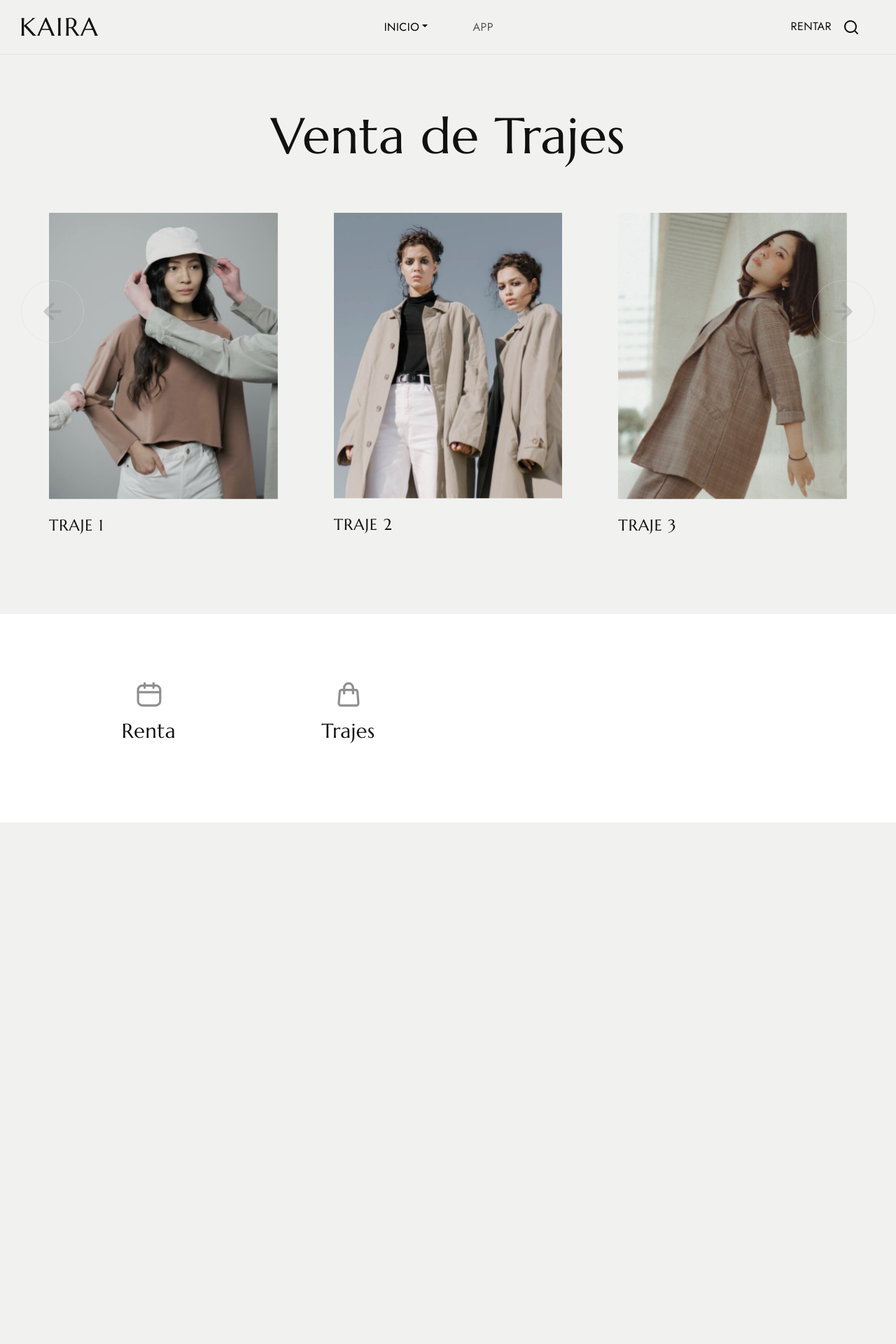
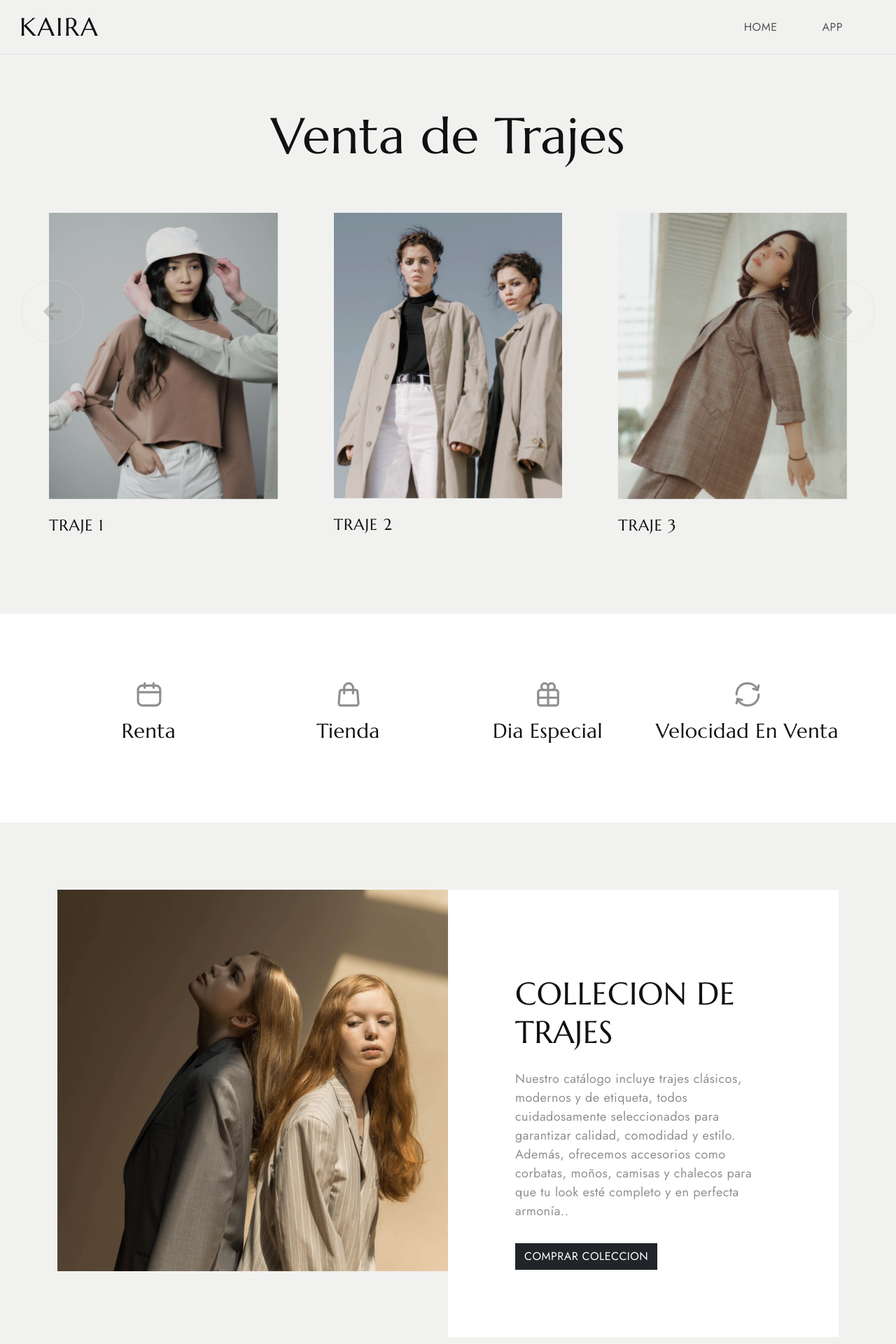
Before and after one commit to AliciaDG5894/Practica1AS, a Flask app: page / in a window 1280 px wide. Shown: the top 1920 px of the page at 70% size. Before the commit the page ends 1175 px from the top, so only its background shows below. Run offline with Flask 3, Linux system fonts and the light colour scheme.

Commit message:
Update landing-page.html

```diff
--- a/templates/landing-page.html
+++ b/templates/landing-page.html
@@ -153,92 +153,6 @@
     </defs>
   </svg>
 
-  <div class="preloader text-white fs-6 text-uppercase overflow-hidden"></div>
-
-  <div class="search-popup">
-    <div class="search-popup-container">
-
-      <form role="search" method="get" class="form-group" action="">
-        <input type="search" id="search-form" class="form-control border-0 border-bottom"
-          placeholder="Type and press enter" value="" name="s" />
-        <button type="submit" class="search-submit border-0 position-absolute bg-white"
-          style="top: 15px;right: 15px;"><svg class="search" width="24" height="24">
-            <use xlink:href="#search"></use>
-          </svg></button>
-      </form>
-
-      <h5 class="cat-list-title">Browse Categories</h5>
-
-      <ul class="cat-list">
-        <li class="cat-list-item">
-          <a href="#" title="Jackets">Jackets</a>
-        </li>
-        <li class="cat-list-item">
-          <a href="#" title="T-shirts">T-shirts</a>
-        </li>
-        <li class="cat-list-item">
-          <a href="#" title="Handbags">Handbags</a>
-        </li>
-        <li class="cat-list-item">
-          <a href="#" title="Accessories">Accessories</a>
-        </li>
-        <li class="cat-list-item">
-          <a href="#" title="Cosmetics">Cosmetics</a>
-        </li>
-        <li class="cat-list-item">
-          <a href="#" title="Dresses">Dresses</a>
-        </li>
-        <li class="cat-list-item">
-          <a href="#" title="Jumpsuits">Jumpsuits</a>
-        </li>
-      </ul>
-
-    </div>
-  </div>
-
-  <div class="offcanvas offcanvas-end" data-bs-scroll="true" tabindex="-1" id="offcanvasCart" aria-labelledby="My Cart">
-    <div class="offcanvas-header justify-content-center">
-      <button type="button" class="btn-close" data-bs-dismiss="offcanvas" aria-label="Close"></button>
-    </div>
-    <div class="offcanvas-body">
-      <div class="order-md-last">
-        <h4 class="d-flex justify-content-between align-items-center mb-3">
-          <span class="text-primary">Your cart</span>
-          <span class="badge bg-primary rounded-pill">3</span>
-        </h4>
-        <ul class="list-group mb-3">
-          <li class="list-group-item d-flex justify-content-between lh-sm">
-            <div>
-              <h6 class="my-0">Growers cider</h6>
-              <small class="text-body-secondary">Brief description</small>
-            </div>
-            <span class="text-body-secondary">$12</span>
-          </li>
-          <li class="list-group-item d-flex justify-content-between lh-sm">
-            <div>
-              <h6 class="my-0">Fresh grapes</h6>
-              <small class="text-body-secondary">Brief description</small>
-            </div>
-            <span class="text-body-secondary">$8</span>
-          </li>
-          <li class="list-group-item d-flex justify-content-between lh-sm">
-            <div>
-              <h6 class="my-0">Heinz tomato ketchup</h6>
-              <small class="text-body-secondary">Brief description</small>
-            </div>
-            <span class="text-body-secondary">$5</span>
-          </li>
-          <li class="list-group-item d-flex justify-content-between">
-            <span>Total (USD)</span>
-            <strong>$20</strong>
-          </li>
-        </ul>
-
-        <button class="w-100 btn btn-primary btn-lg" type="submit">Continue to Checkout</button>
-      </div>
-    </div>
-  </div>
-
   <nav class="navbar navbar-expand-lg bg-light text-uppercase fs-6 p-3 border-bottom align-items-center">
     <div class="container-fluid">
       <div class="row justify-content-between align-items-center w-100">
@@ -268,9 +182,8 @@
 
             <div class="offcanvas-body">
               <ul class="navbar-nav justify-content-end flex-grow-1 gap-1 gap-md-5 pe-3">
-                <li class="nav-item dropdown">
-                  <a class="nav-link dropdown-toggle active" href="#" id="dropdownHome" data-bs-toggle="dropdown"
-                    aria-haspopup="true" aria-expanded="false">Inicio</a>
+                <li class="nav-item">
+                  <a class="nav-link" href="#">Home</a>
                 </li>
                 <li class="nav-item">
                   <a class="nav-link" href="./dashboard">App</a>
@@ -279,38 +192,6 @@
             </div>
           </div>
         </div>
-
-        <div class="col-3 col-lg-auto">
-          <ul class="list-unstyled d-flex m-0">
-            <li class="d-none d-lg-block">
-              <a href="{{ url_for('landingPage') }}" class="text-uppercase mx-3">Rentar <span class="wishlist-count"></span>
-              </a>
-            </li>
-            <li class="d-lg-none">
-              <a href="#" class="mx-2">
-                <svg width="24" height="24" viewBox="0 0 24 24">
-                  <use xlink:href="#heart"></use>
-                </svg>
-              </a>
-            </li>
-            <li class="d-lg-none">
-              <a href="#" class="mx-2" data-bs-toggle="offcanvas" data-bs-target="#offcanvasCart"
-                aria-controls="offcanvasCart">
-                <svg width="24" height="24" viewBox="0 0 24 24">
-                  <use xlink:href="#cart"></use>
-                </svg>
-              </a>
-            </li>
-            <li class="search-box" class="mx-2">
-              <a href="#search" class="search-button">
-                <svg width="24" height="24" viewBox="0 0 24 24">
-                  <use xlink:href="#search"></use>
-                </svg>
-              </a>
-            </li>
-          </ul>
-        </div>
-
       </div>
 
     </div>
@@ -446,13 +327,91 @@
             <svg width="38" height="38" viewBox="0 0 24 24">
               <use xlink:href="#shopping-bag"></use>
             </svg>
-            <h4 class="element-title text-capitalize my-3">Trajes</h4>
+            <h4 class="element-title text-capitalize my-3">Tienda</h4>
+          </div>
+        </div>
+        <div class="col-md-3 text-center" data-aos="fade-in" data-aos-delay="600">
+          <div class="py-5">
+            <svg width="38" height="38" viewBox="0 0 24 24">
+              <use xlink:href="#gift"></use>
+            </svg>
+            <h4 class="element-title text-capitalize my-3">Dia especial</h4>
+          </div>
+        </div>
+        <div class="col-md-3 text-center" data-aos="fade-in" data-aos-delay="900">
+          <div class="py-5">
+            <svg width="38" height="38" viewBox="0 0 24 24">
+              <use xlink:href="#arrow-cycle"></use>
+            </svg>
+            <h4 class="element-title text-capitalize my-3">Velocidad en venta</h4>
           </div>
         </div>
       </div>
     </div>
   </section>
 
+  <section class="collection bg-light position-relative py-5">
+    <div class="container">
+      <div class="row">
+        <div class="title-xlarge text-uppercase txt-fx domino">Collection</div>
+        <div class="collection-item d-flex flex-wrap my-5">
+          <div class="col-md-6 column-container">
+            <div class="image-holder">
+              <img src="{{ url_for('static', filename='landing-page/images/single-image-2.jpg') }}" alt="collection" class="product-image img-fluid">
+            </div>
+          </div>
+          <div class="col-md-6 column-container bg-white">
+            <div class="collection-content p-5 m-0 m-md-5">
+              <h3 class="element-title text-uppercase">Collecion de trajes</h3>
+              <p>Nuestro catálogo incluye trajes clásicos, modernos y de etiqueta, todos cuidadosamente seleccionados para garantizar calidad, comodidad y estilo. Además, ofrecemos accesorios como corbatas, moños, camisas y chalecos para que tu look esté completo y en perfecta armonía..</p>
+              <a href="#" class="btn btn-dark text-uppercase mt-3">Comprar Coleccion</a>
+            </div>
+          </div>
+        </div>
+      </div>
+    </div>
+  </section>
+
+  <section class="logo-bar py-5 my-5">
+    <div class="container">
+      <div class="row">
+        <div class="logo-content d-flex flex-wrap justify-content-between">
+          <img src="{{ url_for('static', filename='landing-page/images/logo1.png') }}" alt="logo" class="logo-image img-fluid">
+          <img src="{{ url_for('static', filename='landing-page/images/logo2.png') }}" alt="logo" class="logo-image img-fluid">
+          <img src="{{ url_for('static', filename='landing-page/images/logo3.png') }}" alt="logo" class="logo-image img-fluid">
+          <img src="{{ url_for('static', filename='landing-page/images/logo4.png') }}" alt="logo" class="logo-image img-fluid">
+          <img src="{{ url_for('static', filename='landing-page/images/logo5.png') }}" alt="logo" class="logo-image img-fluid">
+        </div>
+      </div>
+    </div>
+  </section>
+
+  <footer id="footer" class="mt-5">
+    <div class="border-top py-4">
+      <div class="container">
+        <div class="row">
+          <div class="col-md-6 d-flex flex-wrap">
+            <div class="shipping">
+              <span>We ship with:</span>
+              <img src="'{{ url_for('static', filename='landing-page/images/arct-icon.png') }}'" alt="icon">
+              <img src="'{{ url_for('static', filename='landing-page/images/dhl-logo.png') }}'" alt="icon">
+            </div>
+            <div class="payment-option">
+              <span>Payment Option:</span>
+              <img src="'{{ url_for('static', filename='landing-page/images/visa-card.png') }}'" alt="card">
+              <img src="'{{ url_for('static', filename='landing-page/images/paypal-card.png') }}'" alt="card">
+              <img src="'{{ url_for('static', filename='landing-page/images/master-card.png') }}'" alt="card">
+            </div>
+          </div>
+          <div class="col-md-6 text-end">
+            <p>© Copyright 2022 Kaira. All rights reserved. Design by <a href="https://templatesjungle.com"
+                target="_blank">TemplatesJungle</a> Distribution By <a href="https://themewagon.com"
+              target="blank">ThemeWagon</a></p>
+          </div>
+        </div>
+      </div>
+    </div>
+  </footer>
   <script src="{{ url_for('static', filename='landing-page/js/jquery.min.js') }}"></script>
   <script src="{{ url_for('static', filename='landing-page/js/plugins.js') }}"></script>
   <script src="{{ url_for('static', filename='landing-page/js/SmoothScroll.js') }}"></script>
```
